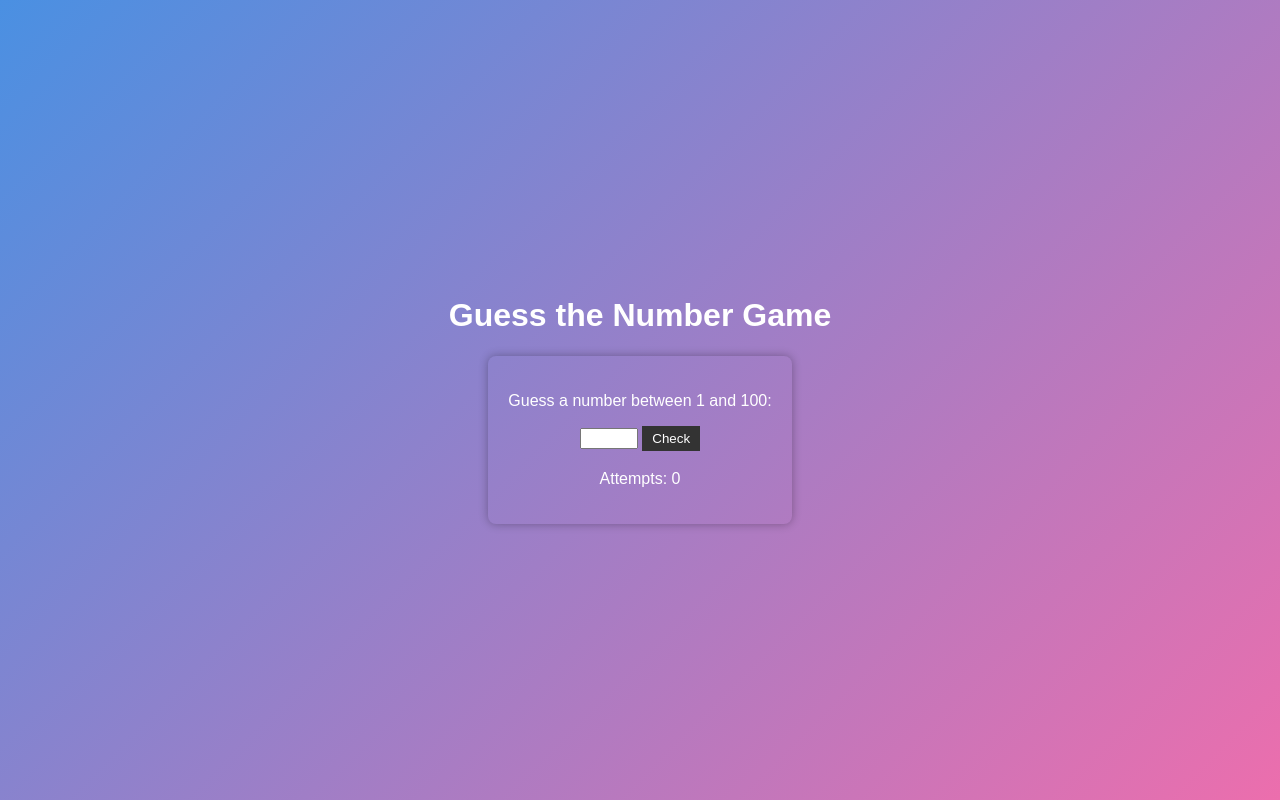
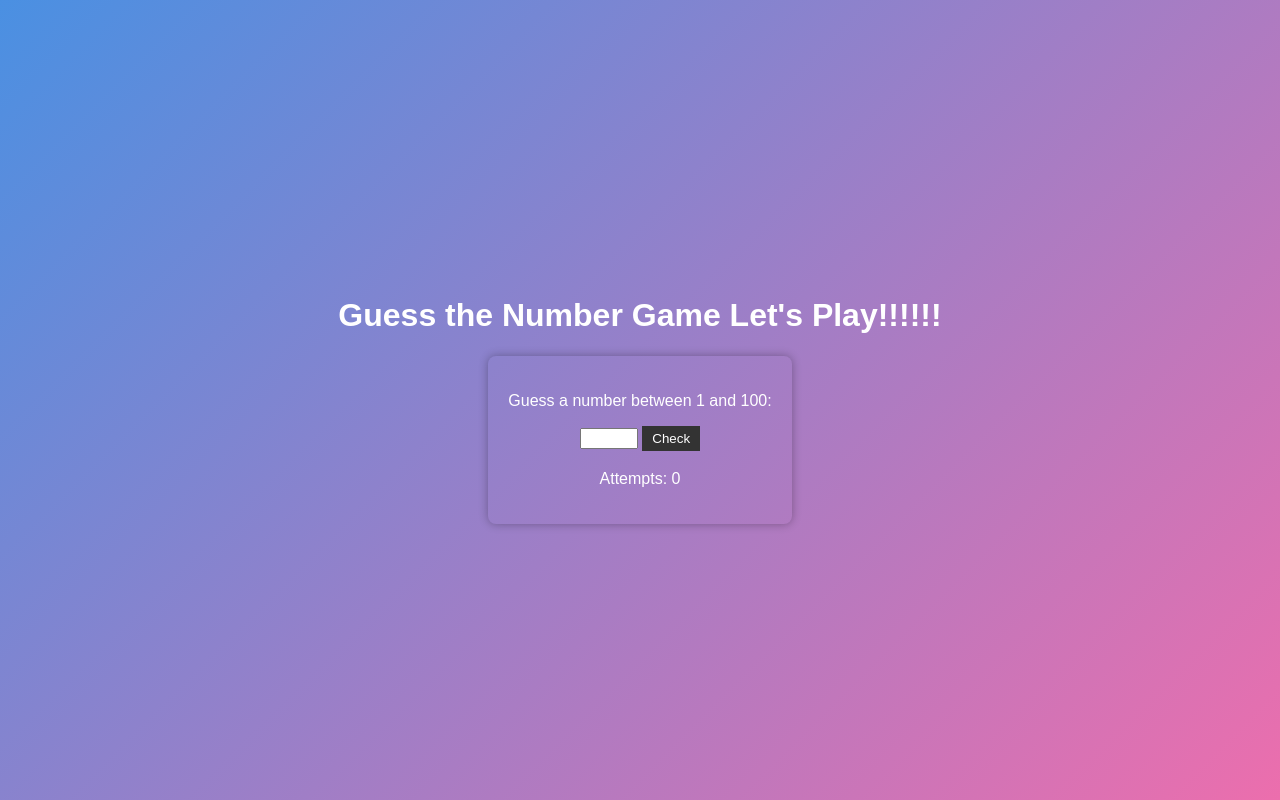
Before and after one commit to arshit3113/ec2-project-jenkins-007, a plain HTML site: page index.html in a window 1280 px wide. Drawn offline with Linux system fonts and the light colour scheme.

Commit message:
second commit

```diff
--- a/index.html
+++ b/index.html
@@ -5,7 +5,7 @@
     <link rel="stylesheet" type="text/css" href="style.css">
 </head>
 <body>
-    <h1>Guess the Number Game</h1>
+    <h1>Guess the Number Game Let's Play!!!!!!</h1>
     <div class="game-container">
         <p>Guess a number between 1 and 100:</p>
         <input type="number" id="guess" min="1" max="100">
```
